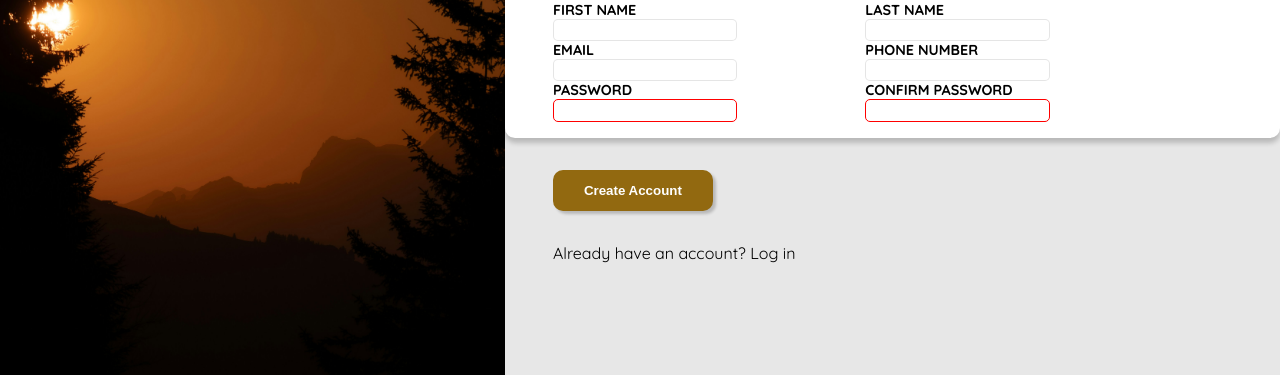
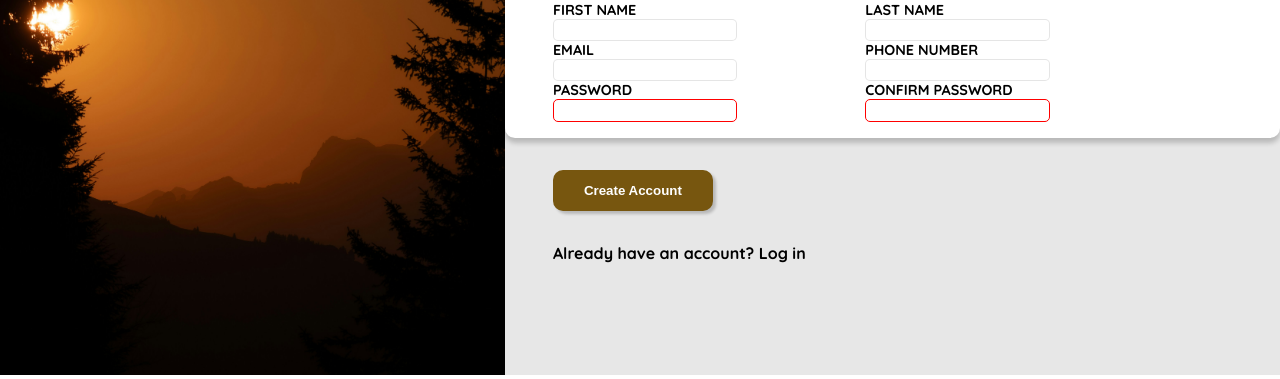
Before and after one commit to ShurjeelCS/sign-up-form, a plain HTML site: page index.html in a window 1280 px wide. In both pictures the pointer is over the button "Create Account". Shown: the part 425-804 px from the top of the page. Drawn offline with Linux system fonts and the light colour scheme.

Commit message:
buttin styling

```diff
--- a/styles.css
+++ b/styles.css
@@ -140,6 +140,10 @@ input:focus {
 
 }
 
+.account p{
+    font-weight: 900;
+}
+
 .create {
     padding: 1em;
     margin: 0;
@@ -152,3 +156,8 @@ input:focus {
     box-shadow: 3px 3px 3px rgba(0, 0, 0,0.2);
     margin-bottom: 2rem;
 }
+
+.create:hover{
+    background-color: rgb(119, 86, 15);
+    /* box-shadow: 3px 3px 3px rgba(0, 0, 0,0.8); */
+}
```
